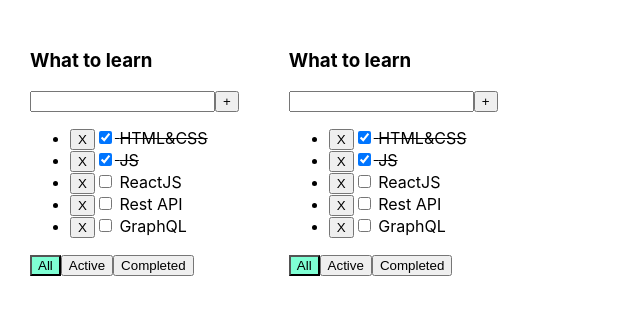
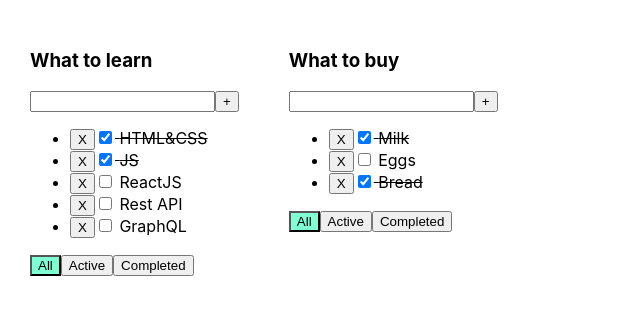
Before and after one commit to vladnen97/todo-list, a React (Create React App) app: page / in a window 1280 px wide. Shown: the top 314 px of the page, without its empty margins (0-640 px from the left). Built offline with nearby package versions, Linux system fonts and the light colour scheme.

Commit message:
add todolist array, rewrote func, add delete todolist obj func, fix typization

```diff
--- a/src/App.tsx
+++ b/src/App.tsx
@@ -10,58 +10,85 @@ export type TaskType = {
     title: string
     isDone: boolean
 }
+export type TodoListType = { id: string, title: string, filter: FilterValuesType }
+export type TasksType = {
+    [key: string]: Array<TaskType>
+}
+
+const TODOLIST_ID_1 = v1()
+const TODOLIST_ID_2 = v1()
 
 export function App() {
-    let [filter, setFilter] = useState<FilterValuesType>('all');
-    let [tasks, setTasks] = useState<Array<TaskType>>([
+    const [todoLists, setTodoLists] = useState<Array<TodoListType>>([
+        {id: TODOLIST_ID_1, title: 'What to learn', filter: 'all'},
+        {id: TODOLIST_ID_2, title: 'What to buy', filter: 'all'},
+    ]);
+    const [tasks, setTasks] = useState<TasksType>({
+        [TODOLIST_ID_1]: [
             {id: v1(), title: 'HTML&CSS', isDone: true},
             {id: v1(), title: 'JS', isDone: true},
             {id: v1(), title: 'ReactJS', isDone: false},
             {id: v1(), title: 'Rest API', isDone: false},
             {id: v1(), title: 'GraphQL', isDone: false},
-    ]);
+        ],
+        [TODOLIST_ID_2]: [
+            {id: v1(), title: 'Milk', isDone: true},
+            {id: v1(), title: 'Eggs', isDone: false},
+            {id: v1(), title: 'Bread', isDone: true},
+        ],
+    })
 
-    function removeTask(id: string): void {
-        let filteredTasks = tasks.filter(t => t.id != id);
-        setTasks(filteredTasks);
+    function deleteTodolist(todolistID: string): void {
+        setTodoLists(todoLists.filter(el => el.id !== todolistID));
+        const tasksCopy = {...tasks};
+        delete tasksCopy[todolistID];
+        setTasks(tasksCopy);
     }
-    function addTask(title: string): void {
-        let task = {id: v1(), title: title, isDone: false};
-        let newTasks = [task, ...tasks];
-        setTasks(newTasks);
+    function removeTask(todolistID: string,taksId: string): void {
+        const filteredTasks = tasks[todolistID].filter(el => el.id !== taksId);
+        setTasks({...tasks, [todolistID]: filteredTasks});
     }
-    function changeFilter(value: FilterValuesType): void {
-        setFilter(value);
+    function addTask(todolistID: string, title: string): void {
+        const newTasks = [{id: v1(), title: title, isDone: false}, ...tasks[todolistID]];
+        setTasks({...tasks, [todolistID]: newTasks});
     }
-    function changeStatus(taskId: string, isDone: boolean): void {
-        setTasks(tasks.map(t => t.id === taskId ? {...t, isDone: isDone} : t));
+    function changeStatus(todolistID: string, taskId: string, isDone: boolean): void {
+        const darova = tasks[todolistID].map(el => el.id === taskId ? {...el, isDone: isDone} : el)
+        setTasks({...tasks, [todolistID]: darova})
+    }
+    function changeFilter(todolistID: string, value: FilterValuesType): void {
+        setTodoLists(todoLists.map(el => el.id === todolistID ? {...el, filter:value} : el))
     }
 
-    let tasksForTodolist = tasks;
-    if (filter === 'active') {
-        tasksForTodolist = tasks.filter(t => !t.isDone);
-    }
-    if (filter === 'completed') {
-        tasksForTodolist = tasks.filter(t => t.isDone);
+
+
+    return (
+        <div className="App">
+            {
+                todoLists.map(el => {
+
+                    let tasksForTodolist = tasks[el.id];
+                    if (el.filter === 'active') {
+                        tasksForTodolist = tasksForTodolist.filter(t => !t.isDone);
+                    } else if (el.filter === 'completed') {
+                        tasksForTodolist = tasksForTodolist.filter(t => t.isDone);
                     }
 
                     return (
-        <div className="App">
-            <Todolist title="What to learn"
+                        <Todolist key={el.id}
+                                  id={el.id}
+                                  title={el.title}
                                   tasks={tasksForTodolist}
                                   removeTask={removeTask}
                                   changeFilter={changeFilter}
                                   addTask={addTask}
                                   changeStatus={changeStatus}
-                      filter={filter}/>
-
-            <Todolist title="What to learn"
-                      tasks={tasksForTodolist}
-                      removeTask={removeTask}
-                      changeFilter={changeFilter}
-                      addTask={addTask}
-                      changeStatus={changeStatus}
-                      filter={filter}/>
+                                  filter={el.filter}
+                                  deleteTodolist={deleteTodolist}
+                        />
+                    )
+                })
+            }
         </div>
     );
 }
```
Lines whose indentation alone changed are shown as unchanged.
